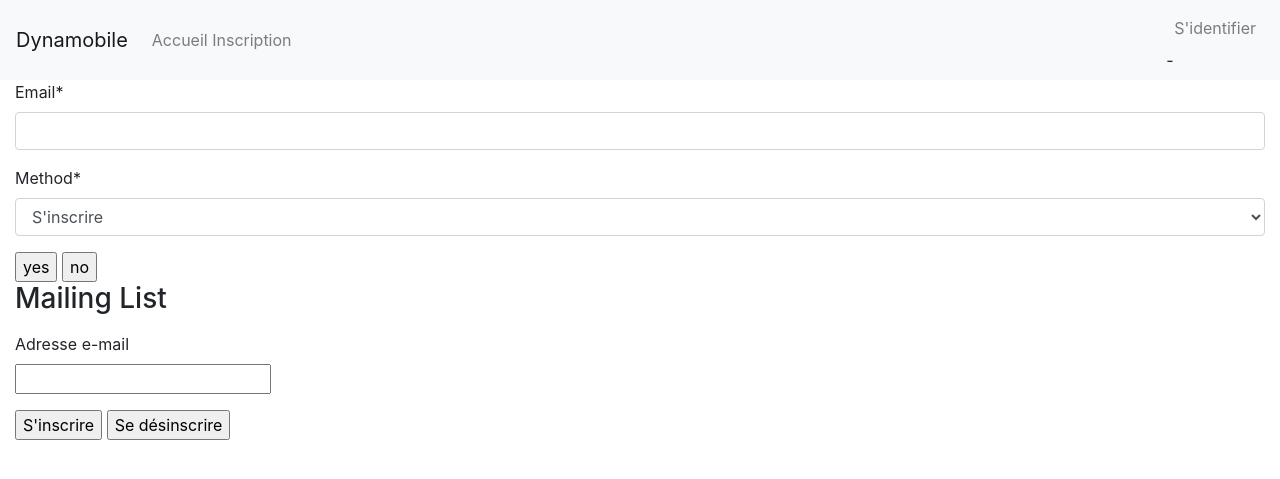
After one commit to acelpb/dyn_signup, a Django app: page /newsletter/ in a window 1280 px wide. The commit adds this page. Shown: the top 479 px of the page. Run offline with Django 3.2, Linux system fonts and the light colour scheme; some libraries are stand-ins or nearby versions.

Commit message:
latest fixes

```diff
--- a/dynasignup/settings.py
+++ b/dynasignup/settings.py
@@ -61,6 +61,7 @@ INSTALLED_APPS = [
     "phonenumber_field",
     "django_object_actions",
     "signup2023.apps.Signup2023Config",
+    "newsletter.apps.NewsletterConfig",
 ]
 
 MIDDLEWARE = [
@@ -266,3 +267,5 @@ MEMBERS_OF_SECRETARIAT = {
 
 PHONENUMBER_DEFAULT_REGION = "BE"
 PHONENUMBER_DEFAULT_FORMAT = "INTERNATIONAL"
+
+SECURE_PROXY_SSL_HEADER = ('HTTP_X_FORWARDED_PROTO', 'https')
--- a/dynasignup/urls.py
+++ b/dynasignup/urls.py
@@ -18,6 +18,7 @@ from django.conf.urls.static import static
 from django.contrib import admin
 from django.contrib.auth import views as auth_views
 from django.urls import path, include
+from newsletter.views import SignupToNewsletterView
 
 urlpatterns = [
     path("", include("accounts.urls")),
@@ -44,4 +45,5 @@ urlpatterns = [
         name="password_reset_complete",
     ),
     path("admin/", admin.site.urls),
+    path("newsletter/", SignupToNewsletterView.as_view(), name='newsletter'),
 ] + static(settings.MEDIA_URL, document_root=settings.MEDIA_ROOT)
--- /dev/null
+++ b/newsletter/apps.py
@@ -0,0 +1,6 @@
+from django.apps import AppConfig
+
+
+class NewsletterConfig(AppConfig):
+    default_auto_field = 'django.db.models.BigAutoField'
+    name = 'newsletter'
--- /dev/null
+++ b/newsletter/views.py
@@ -0,0 +1,35 @@
+from django.contrib import messages
+from django.views.generic import FormView
+
+from django import forms
+
+from connectors.ovh import MailingList
+
+
+class SignupToNewsletterForm(forms.Form):
+    email = forms.EmailField()
+    method = forms.ChoiceField(choices=(
+        ('sub', 'S\'inscrire'),
+        ('unsub', 'Se désinscrire'),
+    ))
+
+
+# Create your views here.
+class SignupToNewsletterView(FormView):
+    template_name = "newsletter/signup.html"
+    form_class = SignupToNewsletterForm
+
+    def form_valid(self, form):
+        # display a successfully subbed message using django messages
+        mailing_list = MailingList('newsletter')
+        email = form.cleaned_data['email']
+        if form.cleaned_data['method'] == 'sub':
+            mailing_list.add_participants([email])
+            messages.add_message(self.request,
+                                 messages.INFO,
+                                 "Bienvenue ! Vous êtes désormais inscrit dans la mailing list !")
+        else:
+            mailing_list.remove_participants([email])
+            messages.add_message(self.request,
+                                 messages.ERROR,
+                                 "Vous êtes bien désinscrit. Vous ne recevrez donc plus de mail de Dynamobile.")
--- a/signup2023/templates/signup/partials/completed-signup.html
+++ b/signup2023/templates/signup/partials/completed-signup.html
@@ -51,9 +51,9 @@
 {#        </p>#}
 {#    {% else %}#}
     <p>
-        La limite maximale de participant semble être atteinte. Vous occupez actuellement la place
-        numéro: {{ signup.waiting_number }}.
-        En cas de désistement nous vous contacterons.
+        La limite maximale de participants semble être atteinte. Vous occupez actuellement la place
+        numéro: {{ signup.waiting_number }} dans la liste d'attente.
+        Si des désistements permettent de libérer des places, nous vous contacterons.
     </p>
 {% elif signup.bill.payed %}
     <p>
--- a/templates/base_login.html
+++ b/templates/base_login.html
@@ -1,3 +1,4 @@
+{% extends "magiclink/login_email.html" %}
 {% extends "base.html" %}
 {% load i18n crispy_forms_tags %}
 {% block title %}{% trans "Login" %}{% endblock %}
--- /dev/null
+++ b/templates/newsletter/signup.html
@@ -0,0 +1,26 @@
+{% extends "base.html" %}
+{% load crispy_forms_tags %}
+{% block content %}
+    <form>
+        {{ form|crispy }}
+        <input type="submit" name="btn" value="yes">
+        <input type="submit" name="btn" value="no">
+    </form>
+
+
+    <form method="post">
+        <fieldset>
+            <legend><h3>Mailing List</h3></legend>
+            <p><label for="email">Adresse e-mail</label><br>
+                <input type="email" name="email" id="email" required></p>
+            <p>
+                {% for choice in form.method.choices %}
+                    <input type="submit" name=" " value="S'inscrire">
+                {% endfor %}
+
+                <input type="submit" name="subscribe" value="S'inscrire"> <input type="submit" name="unsubscribe"
+                                                                                 value="Se désinscrire"></p>
+        </fieldset>
+    </form>
+
+{% endblock %}
```
Also changed, not shown: signup2023/models.py (+49 -47 lines), signup2023/templates/signup/index.html (+13 -10 lines), signup2023/templates/signup/review-participants.html (+5 -4 lines), newsletter/__init__.py (added), newsletter/migrations/__init__.py (added).
